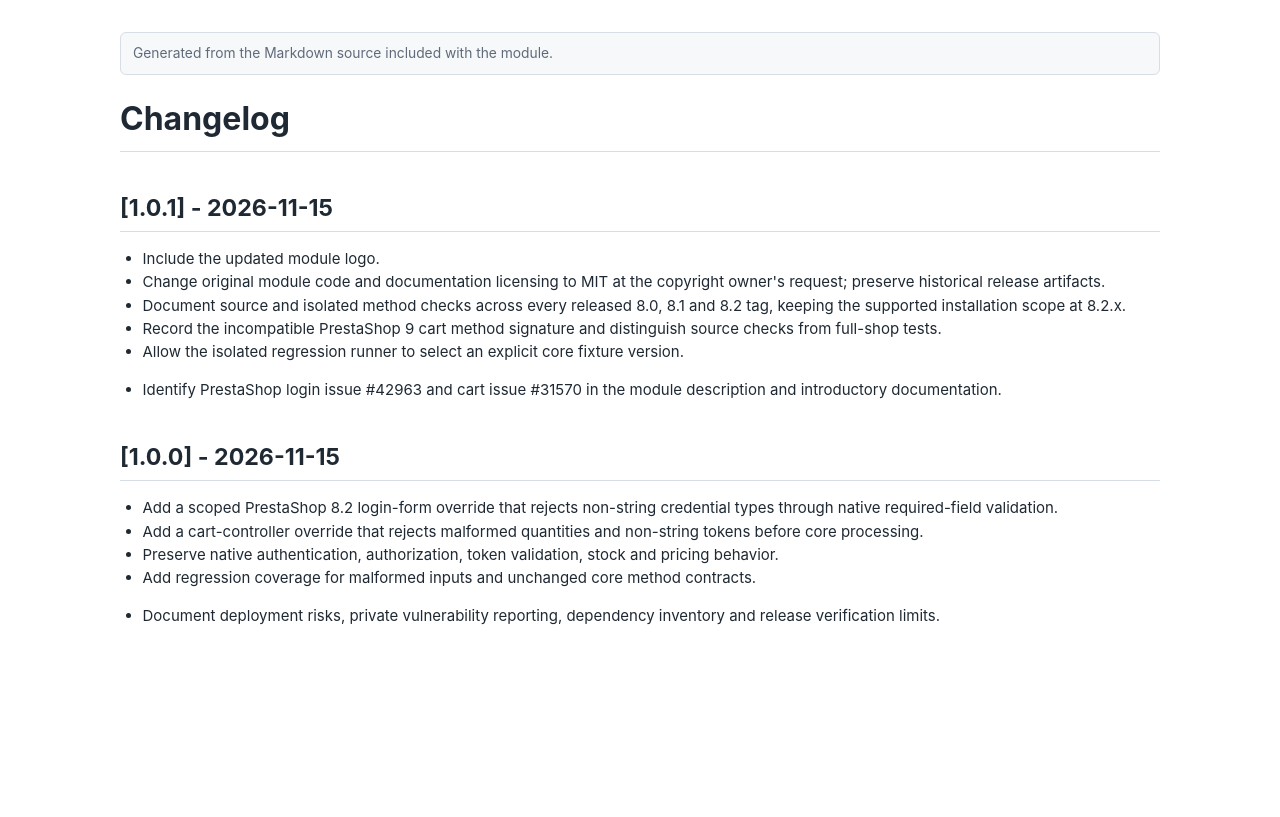
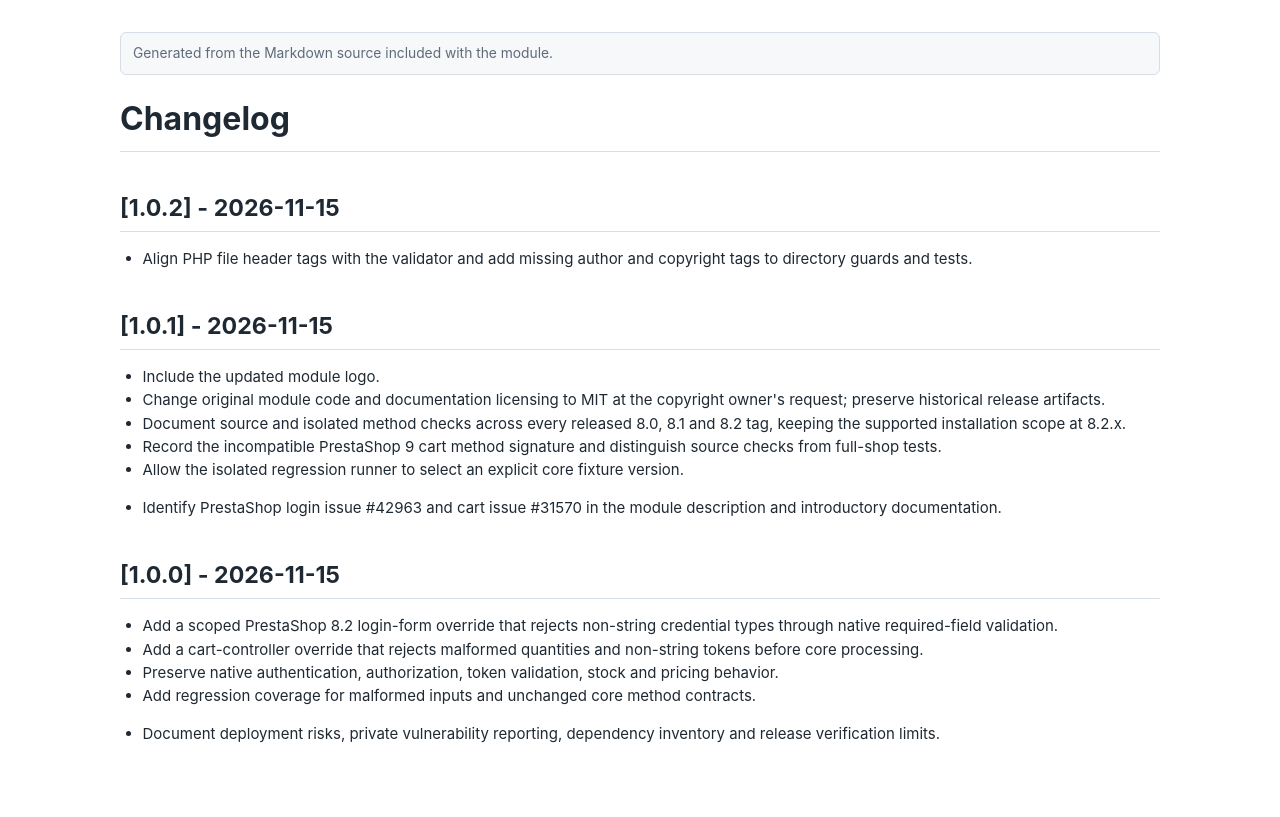
Before and after one commit to ArteInfoRM/tecinputguard, a PHP site: page /documentation/CHANGELOG.html in a window 1280 px wide. Before the commit the page ends 625 px from the top, so only its background shows below. Run offline with PHP 8.4, Linux system fonts and the light colour scheme.

Commit message:
fix: align license headers with PrestaShop validator

```diff
--- a/documentation/CHANGELOG.html
+++ b/documentation/CHANGELOG.html
@@ -114,6 +114,10 @@
 <main>
     <div class="generated-note">Generated from the Markdown source included with the module.</div>
 <h1>Changelog</h1>
+<h2>[1.0.2] - 2026-11-15</h2>
+<ul>
+<li>Align PHP file header tags with the validator and add missing author and copyright tags to directory guards and tests.</li>
+</ul>
 <h2>[1.0.1] - 2026-11-15</h2>
 <ul>
 <li>Include the updated module logo.</li>
--- a/documentation/index.php
+++ b/documentation/index.php
@@ -2,6 +2,8 @@
 /**
  * Copyright 2026 Arte e Informatica di Loris Modena e C. s.a.s.
  *
- * @license https://opensource.org/licenses/MIT MIT License
+ * @author    Tecnoacquisti.com <helpdesk@tecnoacquisti.com>
+ * @copyright 2026 Arte e Informatica di Loris Modena e C. s.a.s.
+ * @license   https://opensource.org/licenses/MIT MIT License
  */
 exit;
--- a/index.php
+++ b/index.php
@@ -2,6 +2,8 @@
 /**
  * Copyright 2026 Arte e Informatica di Loris Modena e C. s.a.s.
  *
- * @license https://opensource.org/licenses/MIT MIT License
+ * @author    Tecnoacquisti.com <helpdesk@tecnoacquisti.com>
+ * @copyright 2026 Arte e Informatica di Loris Modena e C. s.a.s.
+ * @license   https://opensource.org/licenses/MIT MIT License
  */
 exit;
--- a/override/classes/form/index.php
+++ b/override/classes/form/index.php
@@ -2,6 +2,8 @@
 /**
  * Copyright 2026 Arte e Informatica di Loris Modena e C. s.a.s.
  *
- * @license https://opensource.org/licenses/MIT MIT License
+ * @author    Tecnoacquisti.com <helpdesk@tecnoacquisti.com>
+ * @copyright 2026 Arte e Informatica di Loris Modena e C. s.a.s.
+ * @license   https://opensource.org/licenses/MIT MIT License
  */
 exit;
--- a/override/classes/index.php
+++ b/override/classes/index.php
@@ -2,6 +2,8 @@
 /**
  * Copyright 2026 Arte e Informatica di Loris Modena e C. s.a.s.
  *
- * @license https://opensource.org/licenses/MIT MIT License
+ * @author    Tecnoacquisti.com <helpdesk@tecnoacquisti.com>
+ * @copyright 2026 Arte e Informatica di Loris Modena e C. s.a.s.
+ * @license   https://opensource.org/licenses/MIT MIT License
  */
 exit;
--- a/override/controllers/front/index.php
+++ b/override/controllers/front/index.php
@@ -2,6 +2,8 @@
 /**
  * Copyright 2026 Arte e Informatica di Loris Modena e C. s.a.s.
  *
- * @license https://opensource.org/licenses/MIT MIT License
+ * @author    Tecnoacquisti.com <helpdesk@tecnoacquisti.com>
+ * @copyright 2026 Arte e Informatica di Loris Modena e C. s.a.s.
+ * @license   https://opensource.org/licenses/MIT MIT License
  */
 exit;
--- a/override/controllers/index.php
+++ b/override/controllers/index.php
@@ -2,6 +2,8 @@
 /**
  * Copyright 2026 Arte e Informatica di Loris Modena e C. s.a.s.
  *
- * @license https://opensource.org/licenses/MIT MIT License
+ * @author    Tecnoacquisti.com <helpdesk@tecnoacquisti.com>
+ * @copyright 2026 Arte e Informatica di Loris Modena e C. s.a.s.
+ * @license   https://opensource.org/licenses/MIT MIT License
  */
 exit;
--- a/override/index.php
+++ b/override/index.php
@@ -2,6 +2,8 @@
 /**
  * Copyright 2026 Arte e Informatica di Loris Modena e C. s.a.s.
  *
- * @license https://opensource.org/licenses/MIT MIT License
+ * @author    Tecnoacquisti.com <helpdesk@tecnoacquisti.com>
+ * @copyright 2026 Arte e Informatica di Loris Modena e C. s.a.s.
+ * @license   https://opensource.org/licenses/MIT MIT License
  */
 exit;
--- a/tecinputguard.php
+++ b/tecinputguard.php
@@ -2,10 +2,10 @@
 /**
  * Copyright 2026 Arte e Informatica di Loris Modena e C. s.a.s.
  *
- * @version   1.0.1
  * @author    Tecnoacquisti.com <helpdesk@tecnoacquisti.com>
  * @copyright 2026 Arte e Informatica di Loris Modena e C. s.a.s.
  * @license   https://opensource.org/licenses/MIT MIT License
+ * @version   1.0.2
  */
 declare(strict_types=1);
 
@@ -25,7 +25,7 @@ class TecInputGuard extends Module
     {
         $this->name = 'tecinputguard';
         $this->tab = 'administration';
-        $this->version = '1.0.1';
+        $this->version = '1.0.2';
         $this->author = 'Tecnoacquisti.com';
         $this->need_instance = 0;
         $this->bootstrap = true;
```
Also changed, not shown: CRA.md (+1 -1 lines), tests/index.php (+3 -1 lines), tests/regression.php (+3 -1 lines), CHANGELOG.md.
